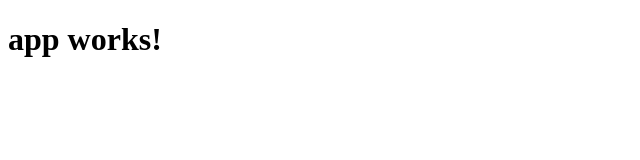
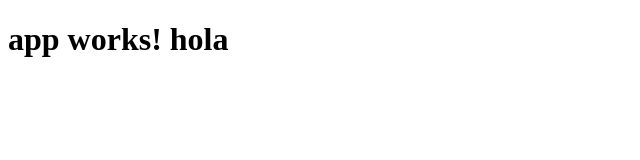
Before and after one commit to jonstiven2011/ProyectoFinal, an Angular app: page / in a window 1280 px wide. Shown: the top 160 px of the page, without its empty margins (0-640 px from the left). Built offline with nearby package versions, Linux system fonts and the light colour scheme.

Commit message:
proyecto

```diff
--- a/src/app/app.component.html
+++ b/src/app/app.component.html
@@ -1,3 +1,4 @@
 <h1>
   {{title}}
+  hola
 </h1>
```
